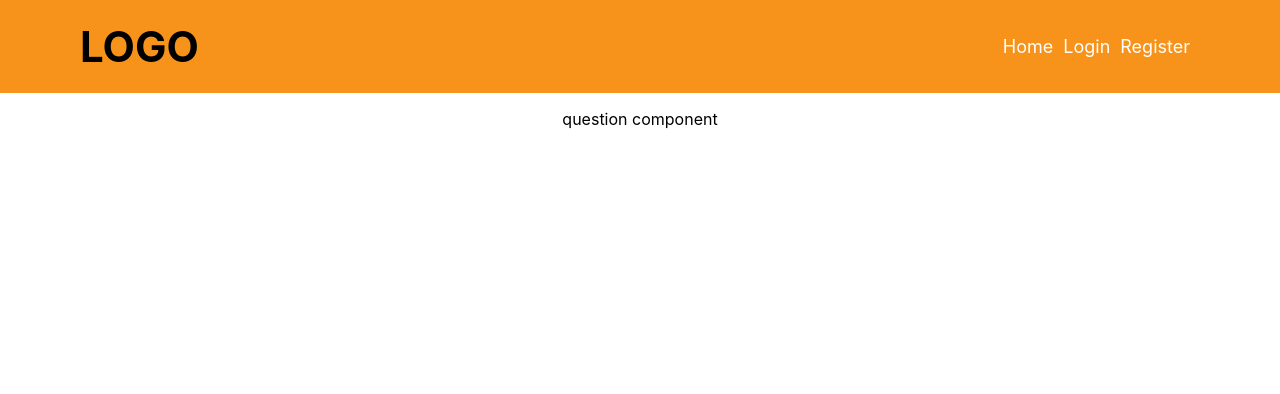
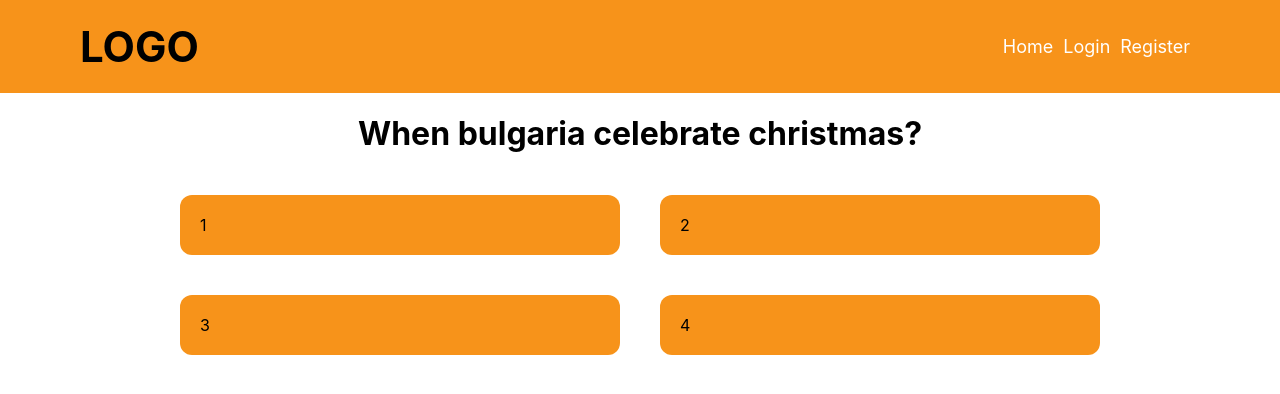
Before and after one commit to dplamenov/Quiz, a React (Create React App) app in the folder project/react/: page /question/1 in a window 1280 px wide. Shown: the top 394 px of the page. Built offline with nearby package versions, Linux system fonts and the light colour scheme; no server answers.

Commit message:
styling question component
styling question component

```diff
--- /dev/null
+++ b/project/react/src/Question/Question/Question.css
@@ -0,0 +1,15 @@
+.answers {
+    width: 1000px;
+    margin: 5px auto;
+    display: flex;
+    flex-wrap: wrap;
+    justify-content: center;
+}
+
+.question {
+    flex-basis: 40%;
+    padding: 20px;
+    margin: 20px;
+    border-radius: 12px;
+    background-color: #f7931a;
+}
--- a/project/react/src/Question/Question/Question.js
+++ b/project/react/src/Question/Question/Question.js
@@ -1,7 +1,28 @@
 import React from "react";
+import "./Question.css";
 
 function Question() {
-    return <p>question component</p>;
+    return (
+        <>
+            <h1 className="question-title">
+                When bulgaria celebrate christmas?
+            </h1>
+            <section className="answers">
+                <article className="question">
+                    1
+                </article>
+                <article className="question">
+                    2
+                </article>
+                <article className="question">
+                    3
+                </article>
+                <article className="question">
+                    4
+                </article>
+            </section>
+        </>
+    );
 }
 
 export default Question;
```
